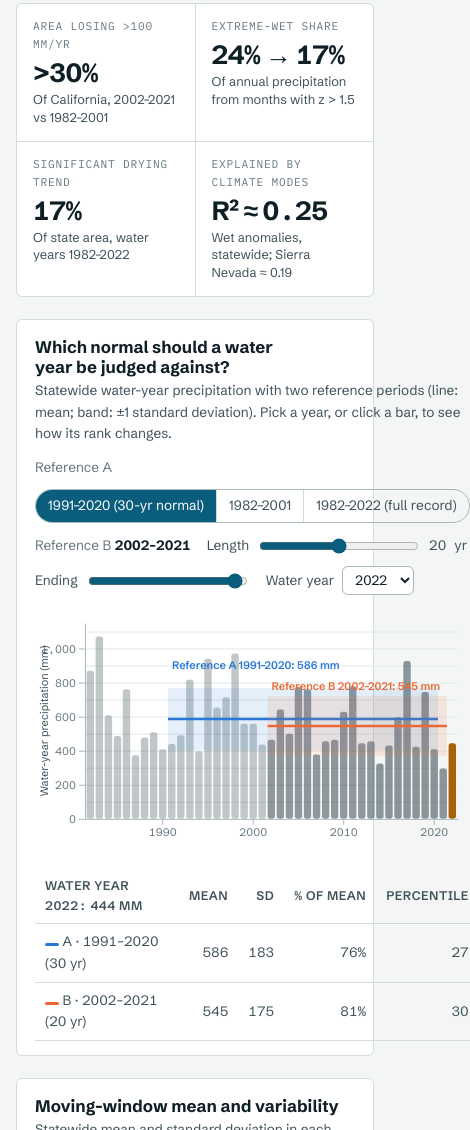
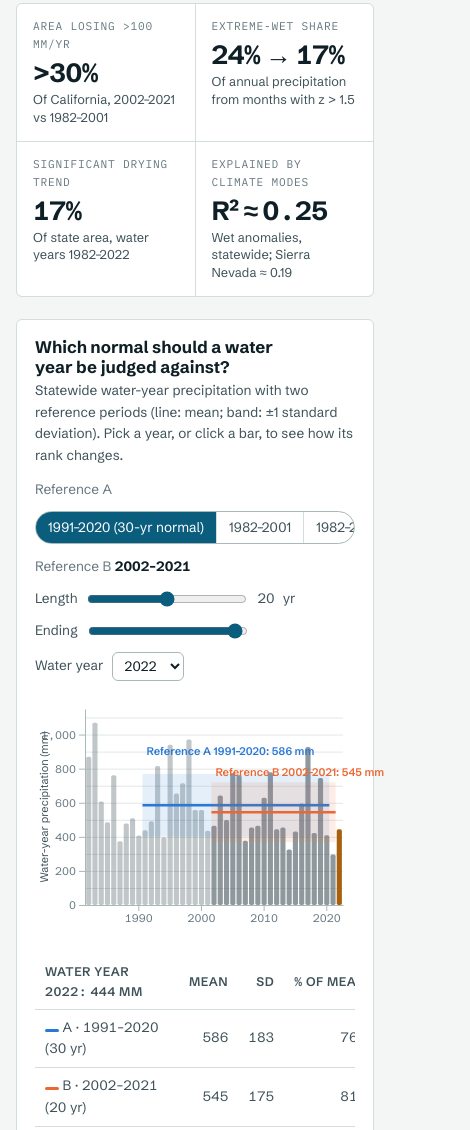
Before and after one commit to geruoa/fusion-outlook, a plain HTML site: page dashboards/precipitation.html in a window 390 px wide. Shown: the part 309-1439 px from the top of the page, 470 px wide, since content can reach past the window. Drawn offline with nearby package versions, Linux system fonts and the light colour scheme.

Commit message:
Dashboards: keep panels within the screen on mobile
.dash-body and .panel were grids with an implicit auto column, so the first
panel on each dashboard (the only one not inside a .panel-grid) grew to the
width of its widest non-wrapping control row and overflowed on phones. Size
both to minmax(0, 1fr) and let segmented controls shrink and scroll inside
the panel.

Co-Authored-By: Claude Opus 5.5 <noreply@anthropic.com>

```diff
--- a/assets/site.css
+++ b/assets/site.css
@@ -203,7 +203,7 @@ footer.site a { color: var(--ink-2); }
 .dash-head { background: var(--surface); border-bottom: 1px solid var(--rule); padding-block: 28px 22px; }
 .dash-head h1 { font-size: clamp(1.5rem, 1.2rem + 1.4vw, 2.1rem); font-weight: 700; margin-top: 8px; }
 .dash-head p { margin-top: 8px; font-family: var(--ui); font-size: 0.95rem; color: var(--ink-2); max-width: 80ch; }
-.dash-body { padding-block: 24px 48px; display: grid; gap: 22px; }
+.dash-body { padding-block: 24px 48px; display: grid; gap: 22px; grid-template-columns: minmax(0, 1fr); }
 .kpis { display: grid; gap: 1px; background: var(--rule); border: 1px solid var(--rule); border-radius: var(--radius); overflow: hidden; grid-template-columns: repeat(2, minmax(0, 1fr)); }
 @media (min-width: 900px) { .kpis { grid-template-columns: repeat(4, minmax(0, 1fr)); } }
 .kpi { background: var(--surface); padding: 14px 16px; display: grid; gap: 4px; align-content: start; }
@@ -211,8 +211,10 @@ footer.site a { color: var(--ink-2); }
 .kpi .v { font-family: var(--display); font-size: 1.65rem; font-weight: 700; letter-spacing: -0.02em; font-variant-numeric: tabular-nums; line-height: 1.1; }
 .kpi .v small { font-size: 0.9rem; font-weight: 600; color: var(--ink-2); }
 .kpi .d { font-family: var(--ui); font-size: 0.8rem; color: var(--ink-2); line-height: 1.4; }
-.panel { background: var(--surface); border: 1px solid var(--rule); border-radius: var(--radius); padding: 18px 18px 14px; display: grid; gap: 12px; min-width: 0; }
+.panel { background: var(--surface); border: 1px solid var(--rule); border-radius: var(--radius); padding: 18px 18px 14px; display: grid; gap: 12px; min-width: 0; grid-template-columns: minmax(0, 1fr); }
 .panel-head { display: flex; flex-wrap: wrap; gap: 10px 16px; align-items: flex-start; justify-content: space-between; }
+/* let long segmented controls scroll inside the panel instead of widening it on narrow screens */
+.panel-head > *, .controls > * { min-width: 0; max-width: 100%; }
 .panel-head h2 { font-family: var(--ui); font-size: 1.05rem; font-weight: 650; letter-spacing: 0; }
 .panel-head p { font-family: var(--ui); font-size: 0.85rem; color: var(--ink-2); margin-top: 3px; max-width: 72ch; }
 .panel-grid { display: grid; gap: 22px; grid-template-columns: minmax(0, 1fr); align-items: start; }
```
